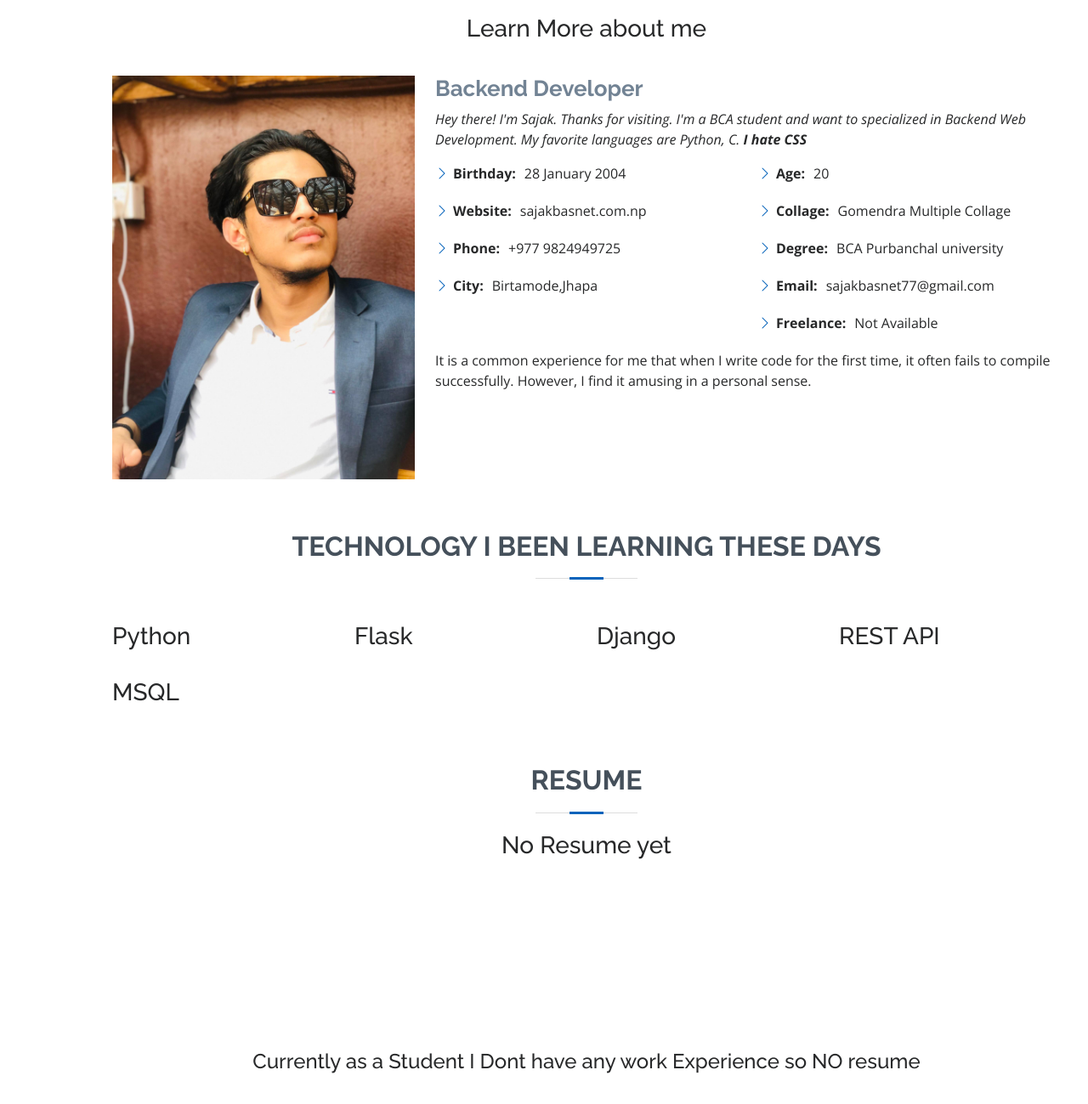
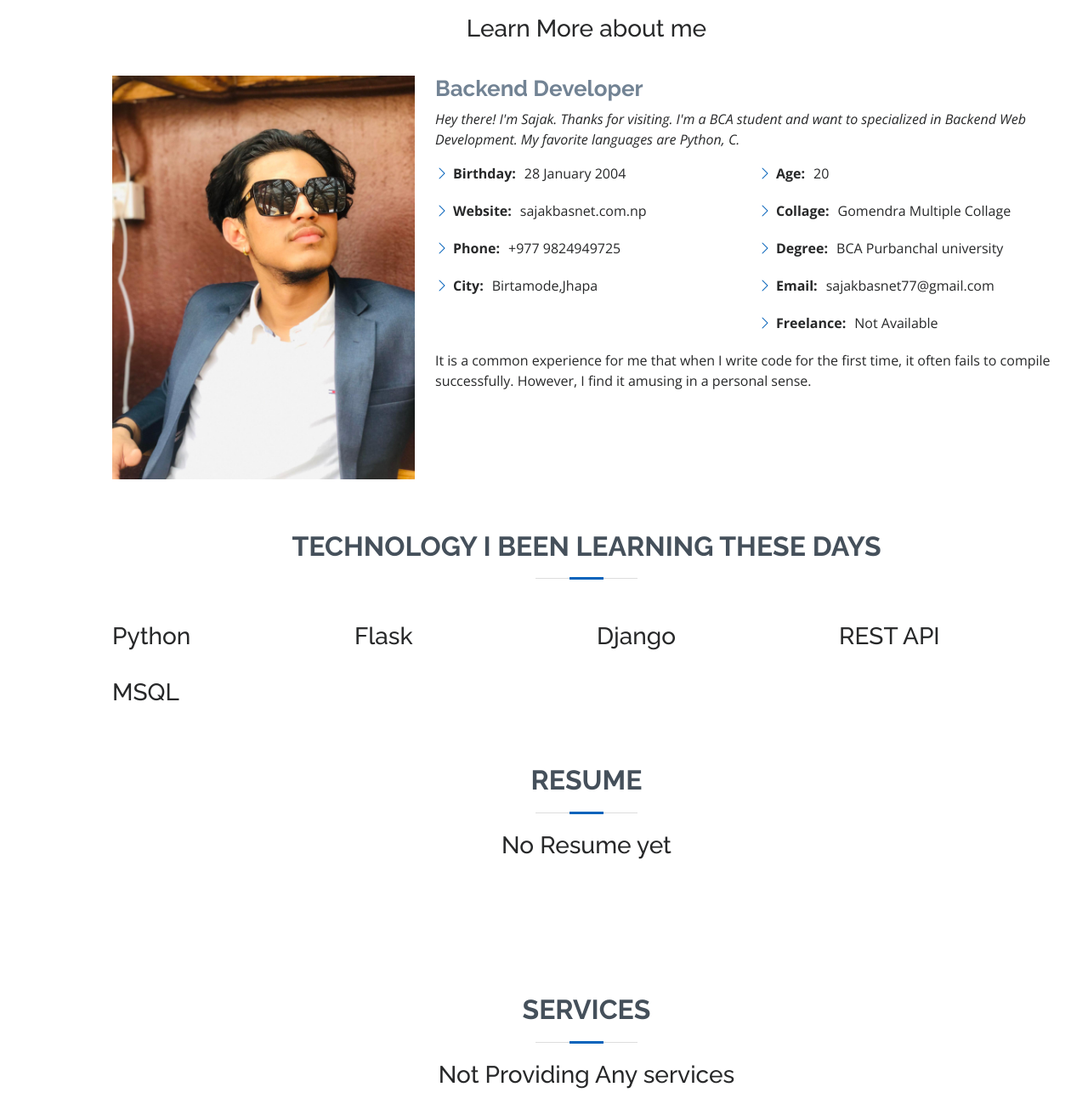
Before and after one commit to Bansnetsajak007/portfolio_site, a plain HTML site: page index.html in a window 1280 px wide. Shown: the part 921-2220 px from the top of the page at 85% size. Drawn offline with nearby package versions, Linux system fonts and the light colour scheme; files whose address does not match are found by name.

Commit message:
little change made

```diff
--- a/index.html
+++ b/index.html
@@ -93,7 +93,7 @@
               Hey there! I'm Sajak. Thanks for visiting.
 
               I'm a BCA student and  want to specialized in Backend Web Development.
-              My favorite languages are Python, C. <b>I hate CSS</b>
+              My favorite languages are Python, C.
 
             </p>
             <div class="row">
@@ -327,26 +327,6 @@
           <h2>Resume</h2>
           <!-- <p>Magnam dolores commodi suscipit. Necessitatibus eius consequatur ex aliquid fuga eum quidem. Sit sint consectetur velit. Quisquam quos quisquam cupiditate. Et nemo qui impedit suscipit alias ea. Quia fugiat sit in iste officiis commodi quidem hic quas.</p> -->
           <h3>No Resume yet</h3>
-          <br>
-          <br>
-          <br>
-          <br>
-          <br>
-          <br>
-          <br>
-          <br>
-          <br>
-          <h4>Currently as a Student I Dont have any work Experience so NO resume </h4>
-          <br>
-          <br>
-          <br>
-          <br>
-          <br>
-          <br>
-          <br>
-          <br>
-          <br>
-          <br>
         </div>
       </div>
     </section>
@@ -569,31 +549,10 @@
           <h2>Services</h2>
           <!-- <p>Magnam dolores commodi suscipit. Necessitatibus eius consequatur ex aliquid fuga eum quidem. Sit sint consectetur velit. Quisquam quos quisquam cupiditate. Et nemo qui impedit suscipit alias ea. Quia fugiat sit in iste officiis commodi quidem hic quas.</p> -->
           <h3>Not Providing Any services </h3>
-          <br>
-          <br>
-          <br>
-          <br>
-          <br>
-          <br>
-          <br>
-          <br>
-          <br>
-          <h4>Currently as a Student Iam not providing any services</h4>
-          <br>
-          <br>
-          <br>
-          <br>
-          <br>
-          <br>
-          <br>
-          <br>
-          <br>
-          <br>
-          <br>
 
         </div>
       </div>
-
+    </section>
         <!-- <div class="row">
 
           <div class="col-lg-4 col-md-6 d-flex align-items-stretch" data-aos="zoom-in" data-aos-delay="100">
@@ -678,6 +637,7 @@
 
       </div>
     </section> End Services Section -->
+
 
     <!-- ======= Testimonials Section ======= -->
     <!-- <section id="testimonials" class="testimonials section-bg">
@@ -826,7 +786,6 @@
         </div>
 
       </div>
-    </section>End Contact Section -->
 
   </main><!-- End #main -->
 
```
